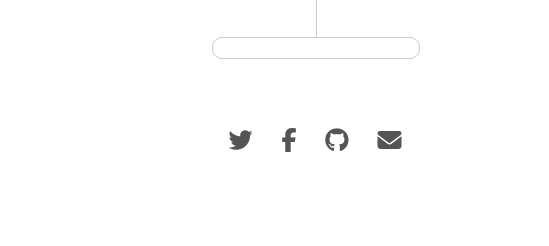
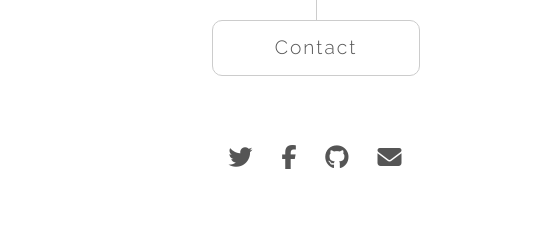
Before and after one commit to dfrancisco2/Indivisible-Template, a plain HTML site: page index.html in a window 1280 px wide. Shown: the part 637-883 px from the top of the page, 644-1193 px from the left. Drawn offline with nearby package versions, Linux system fonts and the light colour scheme; files that its build step writes are made by us from their sources.

Commit message:
update 2

```diff
--- a/index.html
+++ b/index.html
@@ -27,7 +27,7 @@
           <ul>
             <li class="line"><a href="/Pages/work.html">WORK</a></li>
             <li class="line"><a href="/Pages/about.html">ABOUT</a></li>
-            <li><a href="/Pages/contact.html"></a></li>
+            <li><a href="/Pages/contact.html">Contact</a></li>
           </ul>
           <div class="social-links">
            <a href="https://twitter.com/home"><i class="fab fa-twitter icon"></i></a>
```
